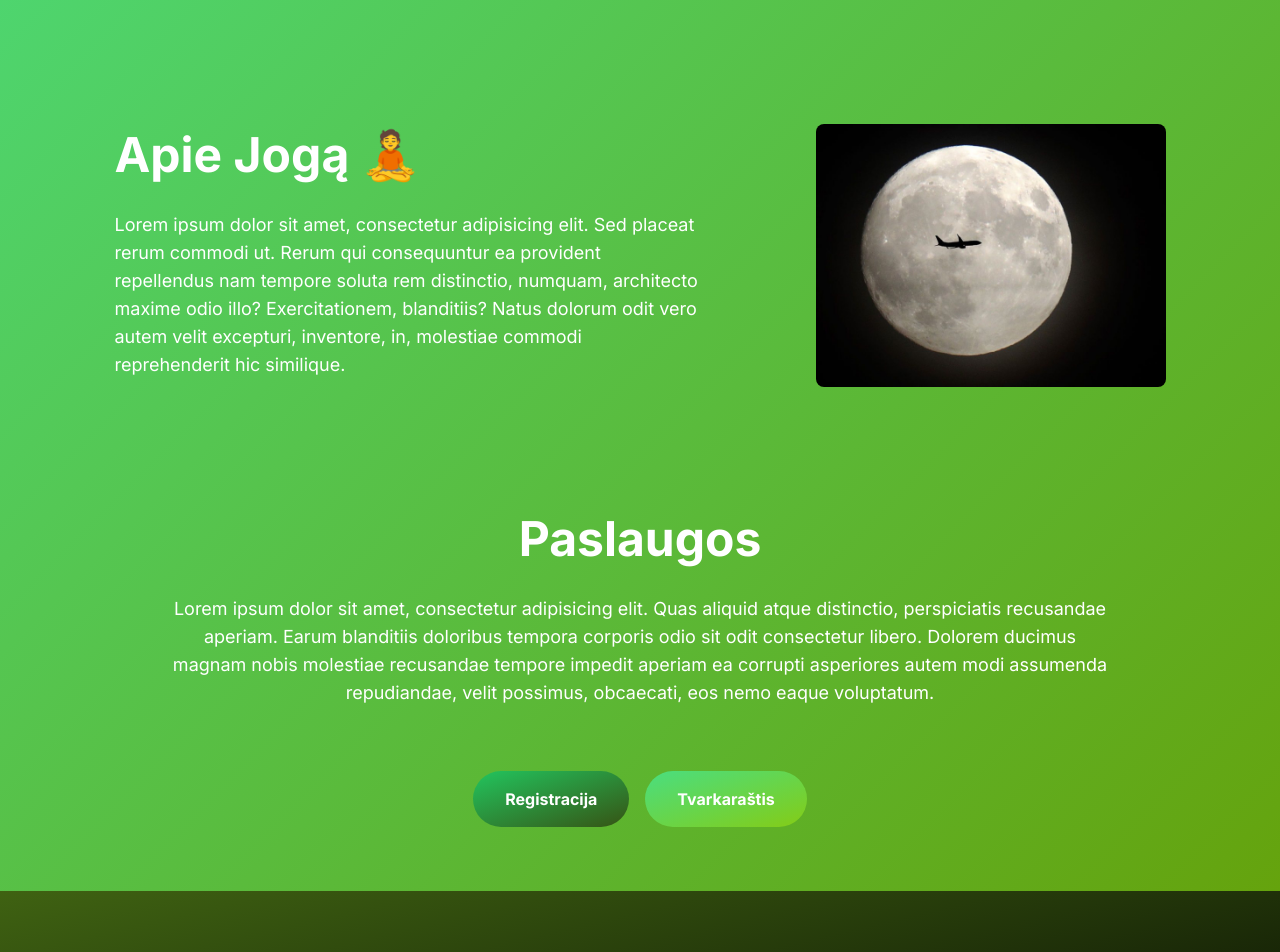
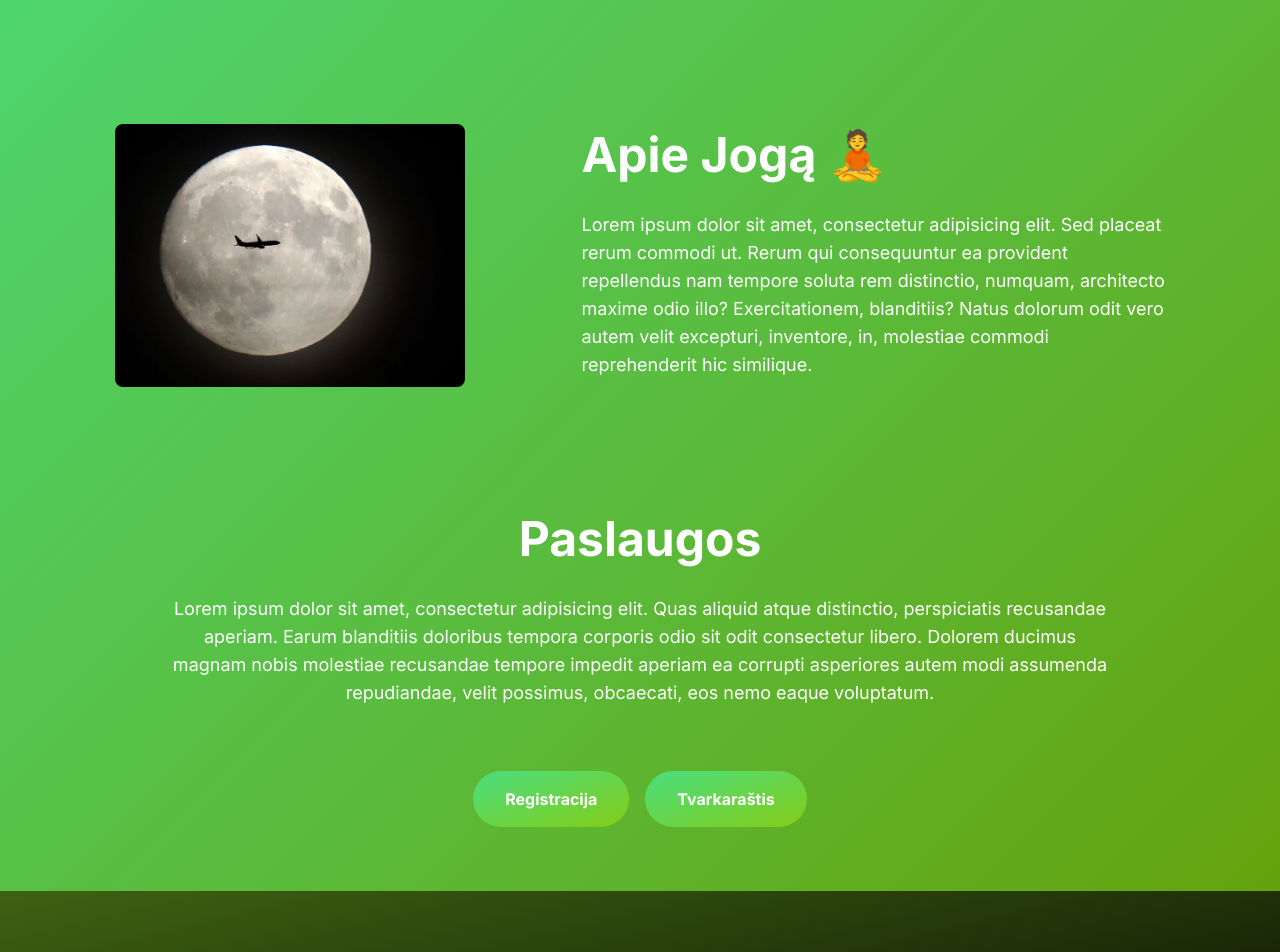
Before and after one commit to aldask/yogi-frogi, a Next.js app: page / in a window 1280 px wide. Shown: the part 1200-2152 px from the top of the page. Built offline with nearby package versions, Linux system fonts and the light colour scheme; what tailwindcss-animated would draw is missing.

Commit message:
Switched about yoga sides

```diff
--- a/app/Components/AboutYoga/AboutYogaContent.tsx
+++ b/app/Components/AboutYoga/AboutYogaContent.tsx
@@ -4,6 +4,14 @@ import Image from "next/image";
 const AboutYogaContent: React.FC = () => {
   return (
     <>
+      <div className="imageWrapper relative rounded-lg overflow-hidden">
+        <Image
+          src="/Images/ContentImgs/test.jpg"
+          alt="Apie-Joga"
+          width={350}
+          height={350}
+        />
+      </div>
       <div className="w-full md:w-1/2 text-center md:text-left">
         <div className="headerWrapper font-bold text-4xl mb-8 md:text-5xl">
           Apie Jogą 🧘
@@ -17,14 +25,6 @@ const AboutYogaContent: React.FC = () => {
           similique.
         </p>
       </div>
-      <div className="imageWrapper relative rounded-lg overflow-hidden">
-        <Image
-          src="/Images/ContentImgs/test.jpg"
-          alt="Apie-Joga"
-          width={350}
-          height={350}
-        />
-      </div>
     </>
   );
 };
--- a/app/Components/Services/index.tsx
+++ b/app/Components/Services/index.tsx
@@ -15,7 +15,7 @@ const Services = () => {
         </p>
       </div>
       <div className="flex flex-col md:flex-row gap-4">
-        <button className="bg-gradient-to-br from-green-500 to-lime-900 text-white font-bold py-2 px-6 md:py-4 md:px-8 rounded-full focus:outline-none focus:ring-2 focus:ring-offset-2 focus:ring-green-500 transform transition duration-300 ease-in-out hover:scale-105">
+        <button className="bg-gradient-to-br from-green-400 to-lime-500 text-white font-bold py-2 px-6 md:py-4 md:px-8 rounded-full focus:outline-none focus:ring-2 focus:ring-offset-2 focus:ring-green-500 transform transition duration-300 ease-in-out hover:scale-105">
           Registracija
         </button>
         <button className="bg-gradient-to-br from-green-400 to-lime-500 text-white font-bold py-2 px-6 md:py-4 md:px-8 rounded-full focus:outline-none focus:ring-2 focus:ring-offset-2 focus:ring-green-500 transform transition duration-300 ease-in-out hover:scale-105">
```
